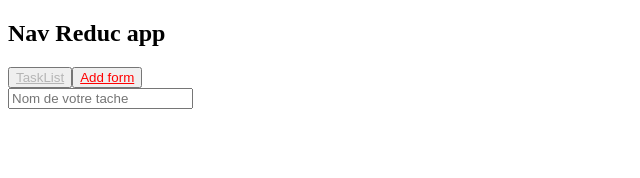
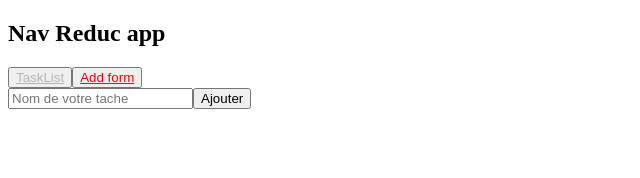
Before and after one commit to Piilami/Evaluation-React-semaine-2, a React (Vite) app: page /addForm in a window 1280 px wide. Shown: the top 178 px of the page, without its empty margins (0-640 px from the left). Built offline with nearby package versions, Linux system fonts and the light colour scheme.

Commit message:
update in add feature

```diff
--- a/src/component/AddTask/index.jsx
+++ b/src/component/AddTask/index.jsx
@@ -1,13 +1,25 @@
 import { useState } from "react";
-import { addTask } from "../../store/actions/taskActions";
+// import { addTask } from "../../store/actions/taskActions";
 
-function AddTask() {
-  const [task, setTask] = useState("");
+function AddTask({ onSubmit }) {
+  const [task, setTask] = useState('')
+
+  const handleSubmit = (e) => {
+    e.preventDefault();
+    onSubmit(task);
+    setTask('')
+  }
 
   return (
     <div>
-      <form>
-        <input type={"text"} placeholder={"Nom de votre tache"} />
+      <form onSubmit={handleSubmit}>
+        <input
+          type={"text"}
+          placeholder={"Nom de votre tache"}
+          value={task}
+          onChange={(e) => setTask(e.target.value)}
+        />
+        <button role={'submit'}>Ajouter</button>
       </form>
     </div>
   );
--- a/src/pages/TaskFormPage.jsx
+++ b/src/pages/TaskFormPage.jsx
@@ -1,9 +1,18 @@
+
+import {useDispatch, useSelector} from "react-redux";
+import {addTask, deleteTask} from "../store/actions/taskActions.js"
+import { TaskSelector } from "../store/selectors/taskSelector.js";
 import AddTask from "../component/AddTask/index"
 
+
 function TaskFormPage() {
+  const {tasks} = useSelector(TaskSelector)
+  const dispatch = useDispatch();
+  const onAddTask = (name) => dispatch(addTask(name))
+
   return (
     <div>
-      <AddTask/>
+      <AddTask onSubmit={onAddTask}/>
     </div>
   )
 }
--- a/src/store/index.js
+++ b/src/store/index.js
@@ -8,9 +8,9 @@ const store = createStore(
   combineReducers({
       tasks: taskReducer,
   }),
-  // composeWithDevTools(
-  //     applyMiddleware(thunk, logMiddleware, coupleMiddleware)
-  // )
+  composeWithDevTools(
+      applyMiddleware(thunk)
+  )
 )
 
 export default store
--- a/src/store/reducers/taskReducer.js
+++ b/src/store/reducers/taskReducer.js
@@ -1,3 +1,5 @@
+let nextId = 2
+
 const initialState = [
   {
     id: 1,
@@ -20,9 +22,16 @@ export const taskActions = {
 const taskReducer = (state = initialState, action) => {
   switch (action.type) {
     case taskActions.TASK_ADD:
-    // return [...state, {id: nextId++, task: action.payload, done: false}]
+      if (action.payload.trim() === '') {
+        return {
+          ...state,
+          message: 'Merci de saisir une tache.'
+        }
+      }
+
+      return [...state, { id: nextId++, task: action.payload, done: false }]
     case taskActions.TASK_REMOVE:
-    // return state.filter((task) => task.id !== action.payload)
+      return state.filter((task) => task.id !== action.payload)
 
     default:
       return state;
```
Also changed, not shown: src/store/selectors/taskSelector.js (renamed from src/store/selector/taskSelector.js).
